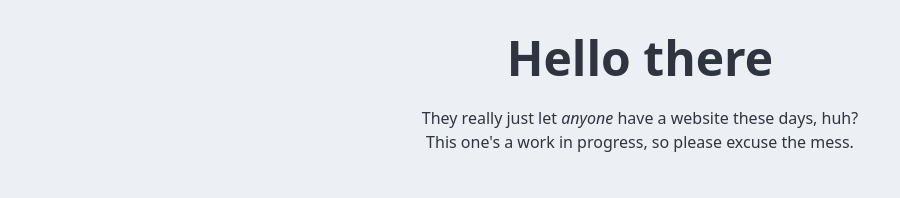
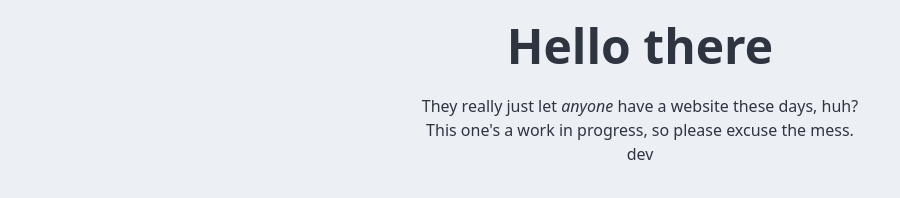
Before and after one commit to mhuang03/mhua-ng, a SvelteKit app: page / in a window 1280 px wide. Shown: the part 326-524 px from the top of the page, without its empty margins (0-900 px from the left). Built offline with nearby package versions, Linux system fonts and the light colour scheme; no server answers.

Commit message:
open dev branch

```diff
--- a/src/routes/+page.svelte
+++ b/src/routes/+page.svelte
@@ -10,6 +10,8 @@
         They really just let <em>anyone</em> have a website these days, huh?
         <br />
         This one's a work in progress, so please excuse the mess.
+        <br />
+        dev
       </p>
     </div>
   </div>
```
